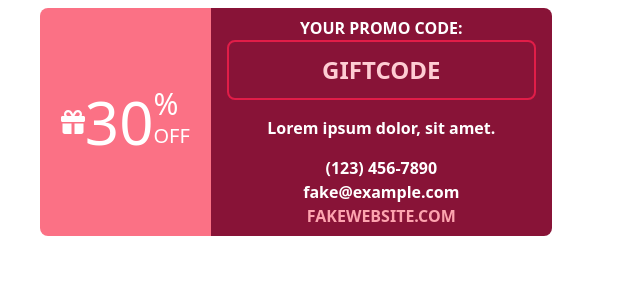
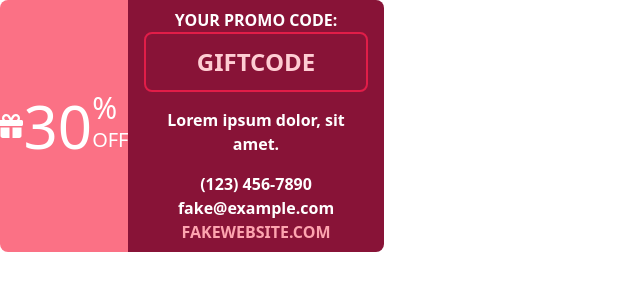
Before and after one commit to Buraiyen/coupon-wallet, a Nuxt app: page / in a window 1280 px wide. Shown: the top 300 px of the page, without its empty margins (0-640 px from the left). Built offline with nearby package versions, Linux system fonts and the light colour scheme.

Commit message:
:lipstick: style: decreased coupon width

```diff
--- a/components/coupon-card.vue
+++ b/components/coupon-card.vue
@@ -1,6 +1,6 @@
 <template>
   <div
-    class="w-[40%] max-lg:w-[50%] text-white rounded-lg border-rose-200 grid grid-cols-1 lg:grid-cols-3 xl:grid-cols-3 ml-10 mt-2"
+    class="w-[30%] max-lg:w-[50%] text-white rounded-lg border-rose-200 grid grid-cols-1 lg:grid-cols-3 xl:grid-cols-3"
   >
     <div
       class="bg-rose-400 flex items-center justify-center col-span-1 max-lg:rounded-tl-lg max-lg:rounded-tr-lg lg:rounded-bl-lg lg:rounded-tl-lg"
```
